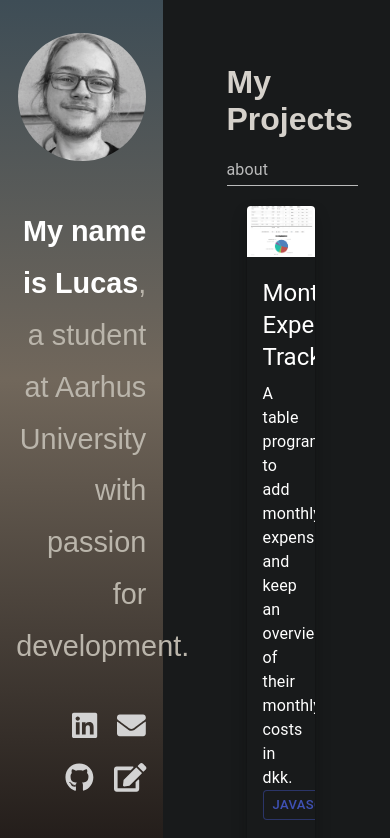
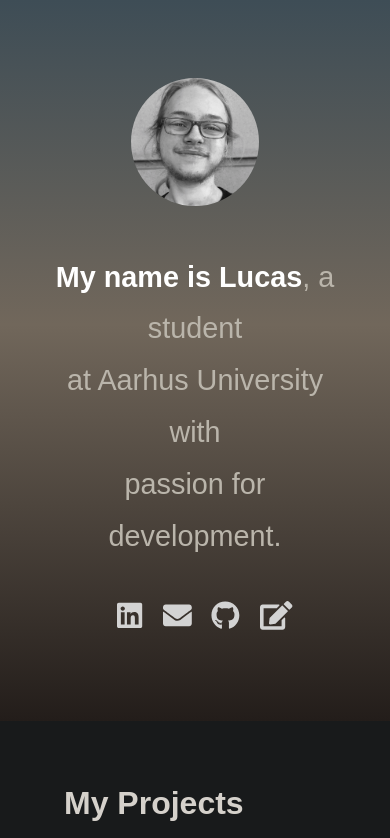
Before and after one commit to StereotypicalCat/portfolio, a React (Create React App) app: page / in a window 390 px wide. Shown: the top 838 px of the page. Built offline with nearby package versions, Linux system fonts and the light colour scheme.

Commit message:
Make the mobile layout better

```diff
--- a/src/App.css
+++ b/src/App.css
@@ -35,3 +35,9 @@
 #appContainer a:visited{
     color: rgb(67, 173, 255);
 }
+
+@media only screen and (max-width: 600px) {
+    #projectsContainer{
+        margin: 10px 5px 30px 5px;
+    }
+}
--- a/src/Portfolio.css
+++ b/src/Portfolio.css
@@ -3,17 +3,9 @@ body{
     margin: 0;
     font-family: 'Source Sans Pro', sans-serif;
     scroll-behavior: smooth;
-    background: ;
 }
 
 #headerContainer{
-
-    /* Make the header a fixed sidebar. */
-    position: fixed;
-    top: 0;
-    left: 0;
-    width: inherit;
-    height: 100vh;
 
     /* Background Gradient */
     background-size: auto, 150%;
@@ -29,7 +21,7 @@ body{
 }
 
 header{
-    text-align: right;
+    text-align: center;
     padding: 20% 10%;
     color: rgb(186, 181, 171);
     line-height: 1.8em;
@@ -63,3 +55,19 @@ header a:hover{
     margin: 0;
     min-height: 100vh;
 }
+
+@media only screen and (min-width: 600px) {
+    #headerContainer {
+
+        /* Make the header a fixed sidebar. */
+        position: fixed;
+        top: 0;
+        left: 0;
+        width: inherit;
+        height: 100vh;
+    }
+
+    header{
+        text-align: right;
+    }
+}
--- a/src/Portfolio.tsx
+++ b/src/Portfolio.tsx
@@ -16,7 +16,7 @@ function Portfolio() {
                 <title>Lucas Winther Portfolio</title>
             </Helmet>
             <Grid container spacing={0}>
-                <Grid item xs={5} id={"headerContainer"}>
+                <Grid item xs={12} sm={5} id={"headerContainer"}>
                     <header>
                         <img alt={"Lucas Winther"} src='images/avatar.png' />
                         <p>
@@ -35,7 +35,7 @@ function Portfolio() {
                 {/* I dont know why this grid is needed, but the first grid apparently doesn't register correctly.*/}
                 <Grid item xs={5}>
                 </Grid>
-                <Grid item xs={7} id={"appContainer"}>
+                <Grid item xs={12} sm={7} id={"appContainer"}>
                     <App />
                 </Grid>
             </Grid>
```
